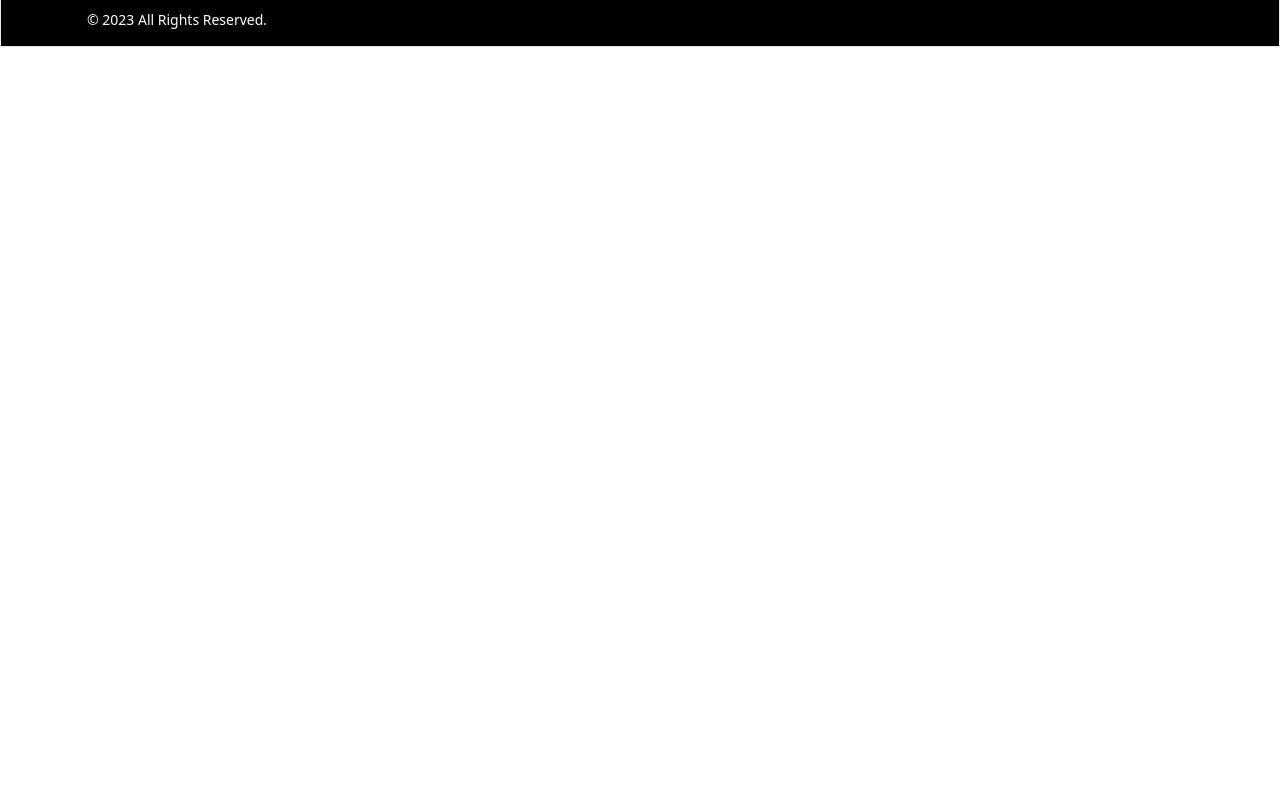
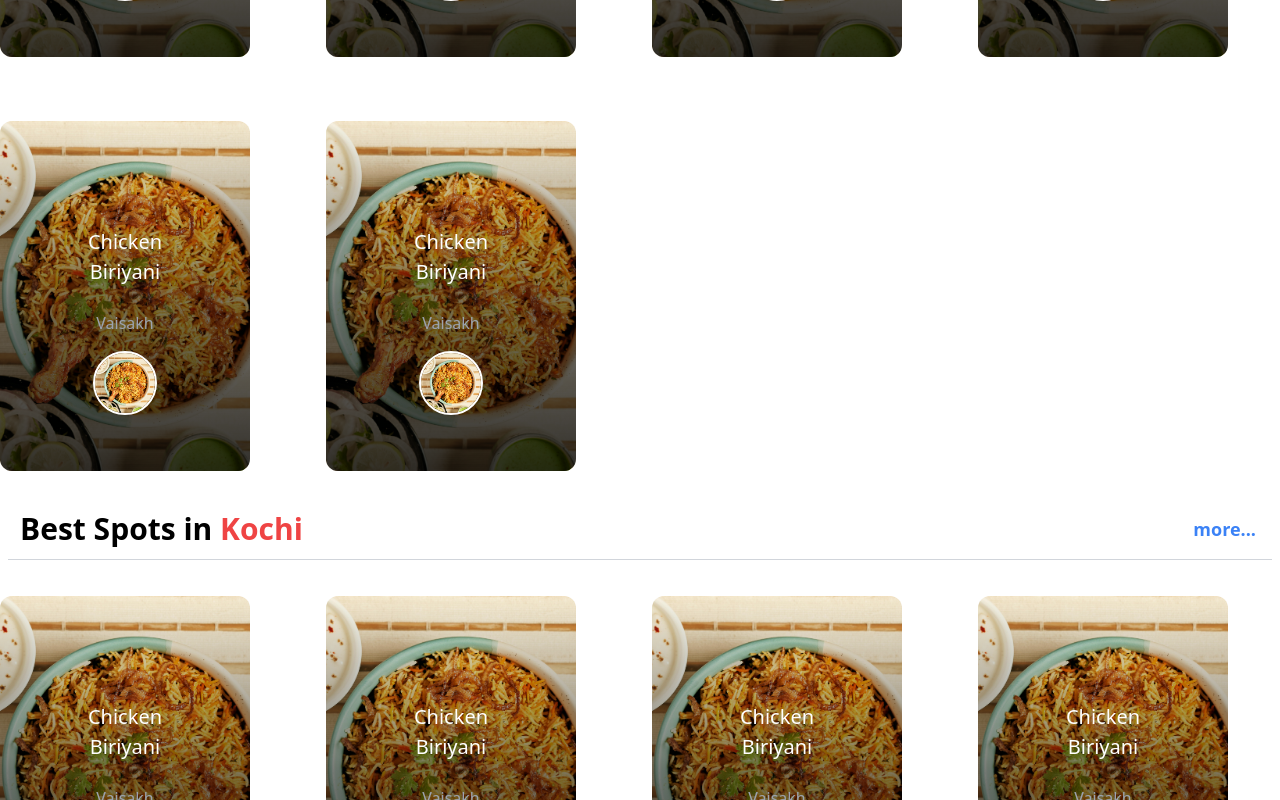
Before and after one commit to vaisakhpn/socialfood, a Next.js app: page / in a window 1280 px wide. Shown: the part 1200-2000 px from the top of the page. Before the commit the page ends 1247 px from the top, so only its background shows below. Built offline with nearby package versions, Linux system fonts and the light colour scheme.

Commit message:
Card added

```diff
--- a/app/(root)/page.tsx
+++ b/app/(root)/page.tsx
@@ -1,5 +1,7 @@
 import CardTitleSpot from "@/components/CardTitleSpot";
 import CardTitleVlog from "@/components/CardTitleVlog";
+import CardSection from "@/components/ui/CardSection";
+
 import HomeSlider from "@/components/ui/HomeSlider";
 import RoundImage from "@/components/ui/RoundImage";
 import React from "react";
@@ -12,8 +14,9 @@ const Home = () => {
       </div>
       <RoundImage />
       <CardTitleVlog />
-
+      <CardSection />
       <CardTitleSpot />
+      <CardSection />
     </section>
   );
 };
--- /dev/null
+++ b/components/Cards.tsx
@@ -0,0 +1,38 @@
+import Image from "next/image";
+import Link from "next/link";
+import React from "react";
+
+const Cards = () => {
+  return (
+    <div className="relative rounded-xl grid h-[350px] w-full mt-5 mb-5 max-w-[250px] items-end justify-center overflow-hidden text-center">
+      <div className="absolute inset-0">
+        <Image
+          src="/assets/noon.jpg"
+          alt="Thumbnail"
+          layout="fill"
+          objectFit="cover"
+          sizes="100vw"
+          className="hover:scale-105 transition-transform duration-300"
+        />
+        <div className="absolute inset-0 bg-gradient-to-t from-black/80 via-black/50 to-transparent"></div>
+      </div>
+      <div className="relative py-14 px-6 md:px-14">
+        <h2 className="mb-6 text-white font-medium leading-[1.5] text-xl">
+          Chicken Biriyani
+        </h2>
+        <h5 className="mb-4 text-gray-400">Vaisakh</h5>
+        <div className="flex justify-center">
+          <Image
+            src={"/assets/noon.jpg"}
+            alt="channel name"
+            width={64}
+            height={64}
+            className="border-2 border-white rounded-full"
+          />
+        </div>
+      </div>
+    </div>
+  );
+};
+
+export default Cards;
--- /dev/null
+++ b/components/ui/CardSection.tsx
@@ -0,0 +1,17 @@
+import React from "react";
+import Cards from "../Cards";
+
+const CardSection = () => {
+  return (
+    <div className="grid grid-cols-4 max-w-7xl mx-auto gap-6 ">
+      <Cards />
+      <Cards />
+      <Cards />
+      <Cards />
+      <Cards />
+      <Cards />
+    </div>
+  );
+};
+
+export default CardSection;
```
